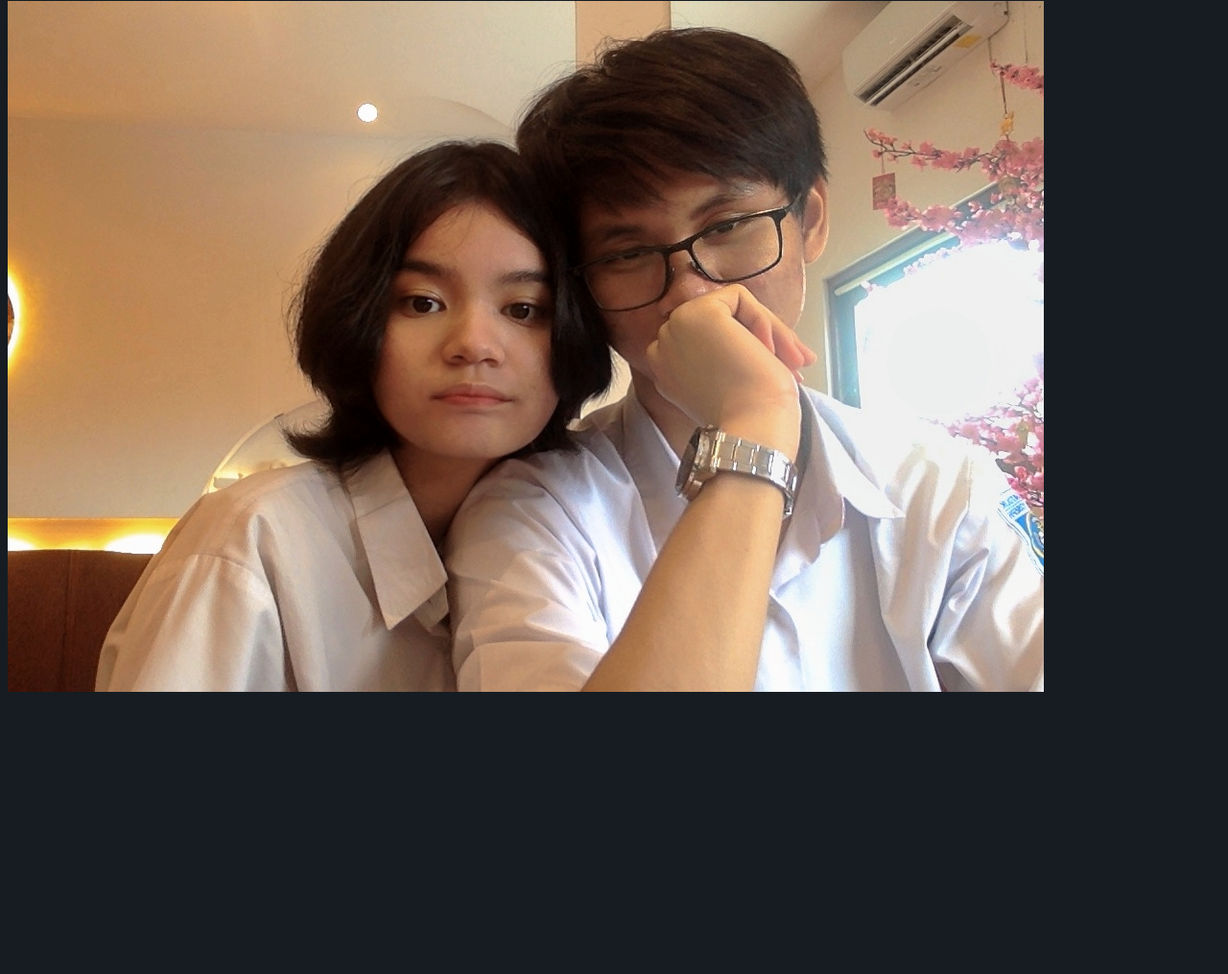
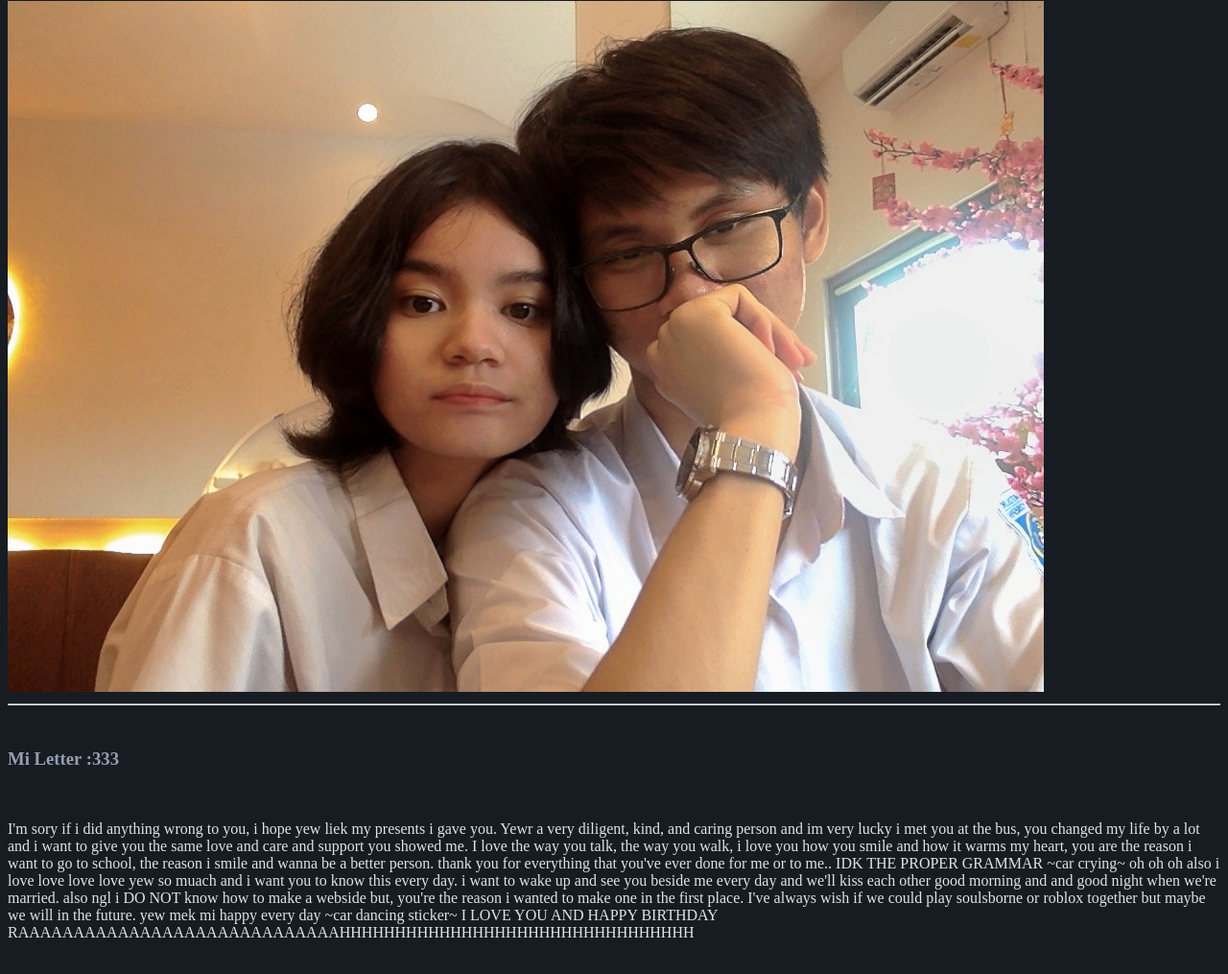
Before and after one commit to Maidenfull/VIVI, a plain HTML site: page index.html in a window 1280 px wide. Shown: the part 558-1573 px from the top of the page at 96% size. Before the commit the page ends 1291 px from the top, so only its background shows below. Drawn offline with Linux system fonts and the light colour scheme.

Commit message:
Update index.html

```diff
--- a/index.html
+++ b/index.html
@@ -38,6 +38,13 @@
             <img src="US.jpg">
             <br>
         </section>
+
+        <hr>
+        <br>
+        <h3>Mi Letter :333</h3>
+        <br>
+        <p>I'm sory if i did anything wrong to you, i hope yew liek my presents i gave you. Yewr a very diligent, kind, and caring person and im very lucky i met you at the bus, you changed my life by a lot and i want to give you the same love and care and support you showed me. I love the way you talk, the way you walk, i love you how you smile and how it warms my heart, you are the reason i want to go to school, the reason i smile and wanna be a better person. thank you for everything that you've ever done for me or to me.. IDK THE PROPER GRAMMAR ~car crying~ oh oh oh also i love love love love yew so muach and i want you to know this every day. i want to wake up and see you beside me every day and we'll kiss each other good morning and and good night when we're married. also ngl i DO NOT know how to make a webside but, you're the reason i wanted to make one in the first place. I've always wish if we could play soulsborne or roblox together but maybe we will in the future. yew mek mi happy every day ~car dancing sticker~ I LOVE YOU AND HAPPY BIRTHDAY RAAAAAAAAAAAAAAAAAAAAAAAAAAAAAHHHHHHHHHHHHHHHHHHHHHHHHHHHHHHHH</p>
+        <br>
     </body>
 
 </html>
```
